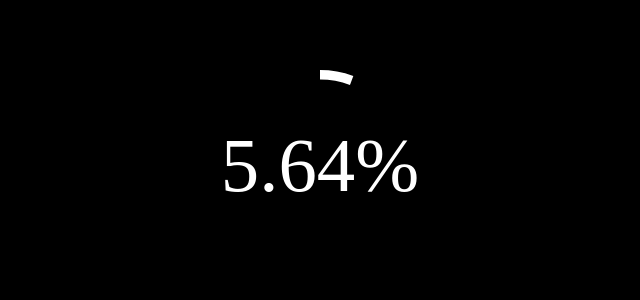
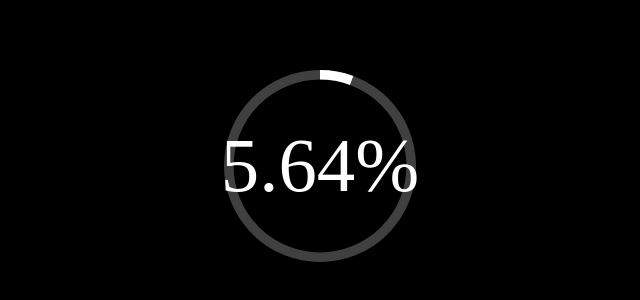
Before and after one commit to corentinmarc/time_completion, a React app: page / in a window 1280 px wide. Shown: the part 234-534 px from the top of the page, without its empty margins (320-960 px from the left). Built offline with nearby package versions, Linux system fonts and the light colour scheme.

Commit message:
💄Render Gauge background

```diff
--- a/src/Gauge/Gauge.tsx
+++ b/src/Gauge/Gauge.tsx
@@ -55,6 +55,18 @@ const Gauge = memo(
           viewBox="0 0 100 100"
           style={{ display: 'block' }}
         >
+          {/* Render Gauge  Background */}
+          <path
+            d={`M 50,50 m 0,-${50 - strokeWidth / 2} a ${50 -
+              strokeWidth / 2},${50 - strokeWidth / 2} 0 1 1 0,${100 -
+              strokeWidth} a ${50 - strokeWidth / 2},${50 -
+              strokeWidth / 2} 0 1 1 0,-${100 - strokeWidth}`}
+            stroke={color}
+            strokeOpacity={0.25}
+            strokeWidth={strokeWidth}
+            fillOpacity="0"
+          ></path>
+          {/* Render Gauge */}
           <path
             d={`M 50,50 m 0,-${50 - strokeWidth / 2} a ${50 -
               strokeWidth / 2},${50 - strokeWidth / 2} 0 1 1 0,${100 -
@@ -64,6 +76,7 @@ const Gauge = memo(
             strokeWidth={strokeWidth}
             fillOpacity="0"
             style={{
+              transition: '.3s',
               strokeDasharray: `
                 ${Math.PI * (100 - strokeWidth) * advancement},
                 ${Math.PI * (100 - strokeWidth) * (1 - advancement)}
```
